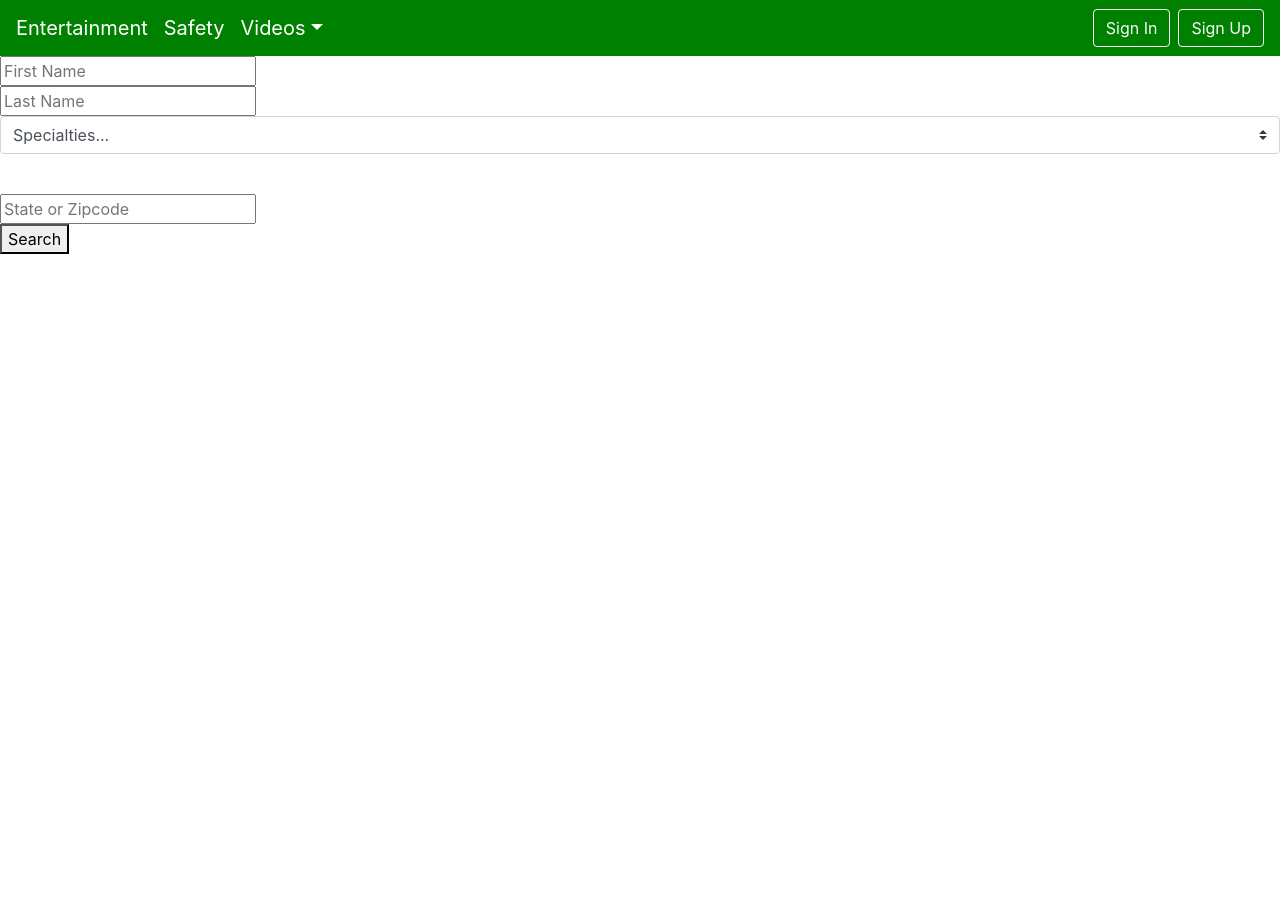
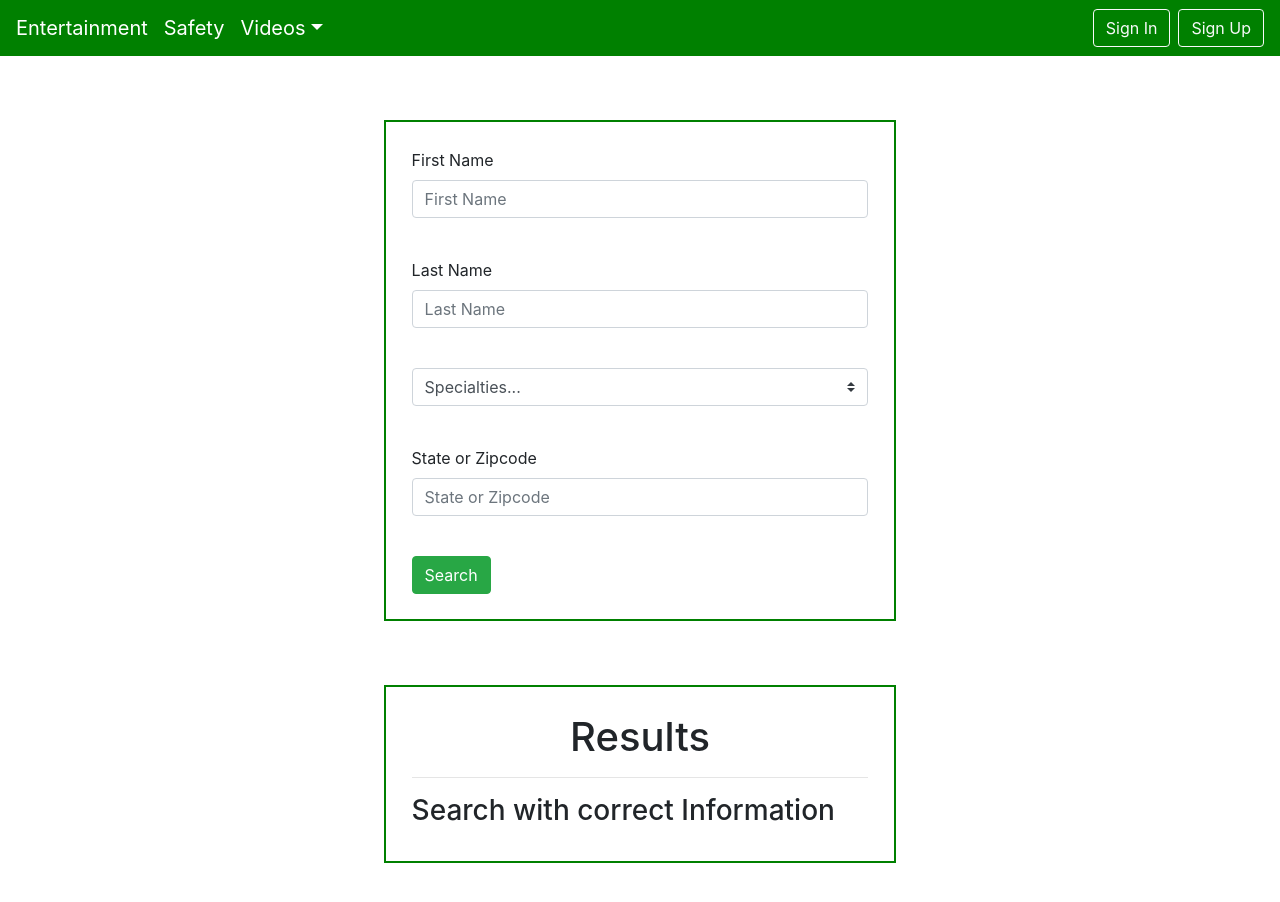
Before and after one commit to satinder042890/empowerment, a React (Create React App) app in the folder client/: page /safety/1 in a window 1280 px wide. Shown: the top 902 px of the page. Before the commit the page ends 800 px from the top, so only its background shows below. Built offline with nearby package versions, Linux system fonts and the light colour scheme.

Commit message:
health page foramtted

```diff
--- a/client/src/components/Form/Formgroup/style.css
+++ b/client/src/components/Form/Formgroup/style.css
@@ -1,5 +1,5 @@
 .formstyle{
-    width:30%;
+    width:40%;
     margin: 5% auto 5% auto;
     border: 2px solid green;
     padding: 2%;
--- a/client/src/components/SafetyTips/HealthCard/healthcard.js
+++ b/client/src/components/SafetyTips/HealthCard/healthcard.js
@@ -1,18 +1,34 @@
 import React from "react";
 import "./style.css"
-
+import Formgroup from "../../Form/Formgroup";
 const DoctorCard = (props) => {
 
 return (
-  <div className="mainContainer">
-    <h5>{props.fname}</h5>
-    <h5>{props.lname}</h5>
-    <img src={props.pic}/>
-    <p>{props.spec}</p>
-    <p>{props.business}</p>
-    <p>{props.address}</p>
-    <p>{props.number}</p>
-  </div>
+  // <div className="Container">
+//  <Formgroup>
+   <div className="container" id ="mainDisplaySection">
+       <div className="row align-items-center">
+           <div className="col-12 col-md-3">
+           <img src={props.pic}/>
+            </div>
+            <div className="col-12 col-md-9">
+               <h4 className="title">{props.fname +" "+props.lname+"    "+props.spec}</h4>
+               {/* <p>{props.spec}</p> */}
+               <p>{props.business}</p>
+               <p>{props.address}</p>
+               <p>{props.number}</p>
+            </div>
+        </div>
+    </div>
+    // <h5>{props.fname}</h5>
+    // <h5>{props.lname}</h5>
+    // <img src={props.pic}/>
+    // <p>{props.spec}</p>
+    // <p>{props.business}</p>
+    // <p>{props.address}</p>
+    // <p>{props.number}</p>
+    // </Formgroup>
+  // </div>
 )}
 
 export default DoctorCard;
--- a/client/src/components/SafetyTips/index.js
+++ b/client/src/components/SafetyTips/index.js
@@ -1,8 +1,11 @@
 import React, { Component } from "react";
-import HealthAPI from "../../utils/HealthApi";
+// import HealthAPI from "../../utils/HealthApi";
+import Formgroup from "../Form/Formgroup";
 import getDoctors from "../../utils/HealthApi";
 import DoctorCard from "./HealthCard/healthcard";
 import Navbar from "../Navbar";
+import Input from "../Form/Input";
+import Button from "../Form/Button";
 class Health extends Component {
   state= {
     firstname: "",
@@ -23,11 +26,13 @@ class Health extends Component {
 
       <div>
         <Navbar id={this.props.match.params.id}/>
-          <input type="text" placeholder="First Name" value ={this.state.firstname} onChange= {x => this.updateFirstName(x)} />
+        <Formgroup>
+        <Input type="text" name="First Name" labelname="First Name" value= {this.state.firstname} onChange= {x => this.updateFirstName(x)}></Input>
+          {/* <input type="text" placeholder="First Name" value ={this.state.firstname} onChange= {x => this.updateFirstName(x)} /> */}
 
           <br></br>
-
-          <input type="text" placeholder="Last Name" value={this.state.lastname} onChange= {a => this.updateLastName(a)} />
+          <Input type="text" name="Last Name" labelname="Last Name" value= {this.state.lastname} onChange= {a => this.updateLastName(a)}></Input>
+          {/* <input type="text" placeholder="Last Name" value={this.state.lastname} onChange= {a => this.updateLastName(a)} /> */}
 
           <br></br>
 
@@ -47,13 +52,16 @@ class Health extends Component {
 
 
           <br></br>
-
-          <input type="text" placeholder="State or Zipcode" value={this.state.zipcode} onChange= {c => this.updateZipcode(c)} />
+          <Input type="text" name="State or Zipcode" labelname="State or Zipcode" value= {this.state.zipcode}  onChange= {c => this.updateZipcode(c)}></Input>
+          {/* <input type="text" placeholder="State or Zipcode" value={this.state.zipcode} onChange= {c => this.updateZipcode(c)} /> */}
 
           <br></br>
-
-        <button onClick={this.handleclick}>Search</button>
-
+          <Button onClick={this.handleclick}>Search</Button>
+        {/* <button onClick={this.handleclick}>Search</button> */}
+           </Formgroup>
+           <Formgroup>
+             <h1 className="text-center">Results</h1>
+             <hr></hr>
         {this.state.doctors.length > 0 ?  this.state.doctors.map(doctor => <DoctorCard
           fname={doctor.profile.first_name}
           lname={doctor.profile.last_name}
@@ -69,7 +77,8 @@ class Health extends Component {
           number={doctor.practices.length == 0 ?
             "NONE" : doctor.practices[0].phones[0].number}
 
-        />) : null}
+        />) : <h3>Search with correct Information</h3>}
+        </Formgroup>
         {/* <table> */}
 
           {/* {this.state.doctors.map(doctor => {
@@ -128,6 +137,7 @@ class Health extends Component {
 
   this.setState({doctors:res.data.data});
   console.log(this.state.doctors);
+  this.setState({firstname:"" , lastname:"" ,  zipcode:""})
 
 
   }
--- a/client/src/components/Tracker/index.js
+++ b/client/src/components/Tracker/index.js
@@ -65,8 +65,8 @@ class Tracker extends Component{
             <div>
             <Navbar id={this.props.match.params.id}/>
             <Formgroup>
-              <Input name="number" labelname="Enter Number with code" value={this.state.number} onChange={this.handleChange}></Input>
-              <Input name="message" labelname="Enter Message" value={this.state.message} onChange={this.handleChange}></Input>
+              <Input type="text" name="number" labelname="Enter Number with code" value={this.state.number} onChange={this.handleChange}></Input>
+              <Input type="text" name="message" labelname="Enter Message" value={this.state.message} onChange={this.handleChange}></Input>
               <Button onClick={this.saveNumber}>Save Number</Button>
             </Formgroup>
             <Formgroup>
```
